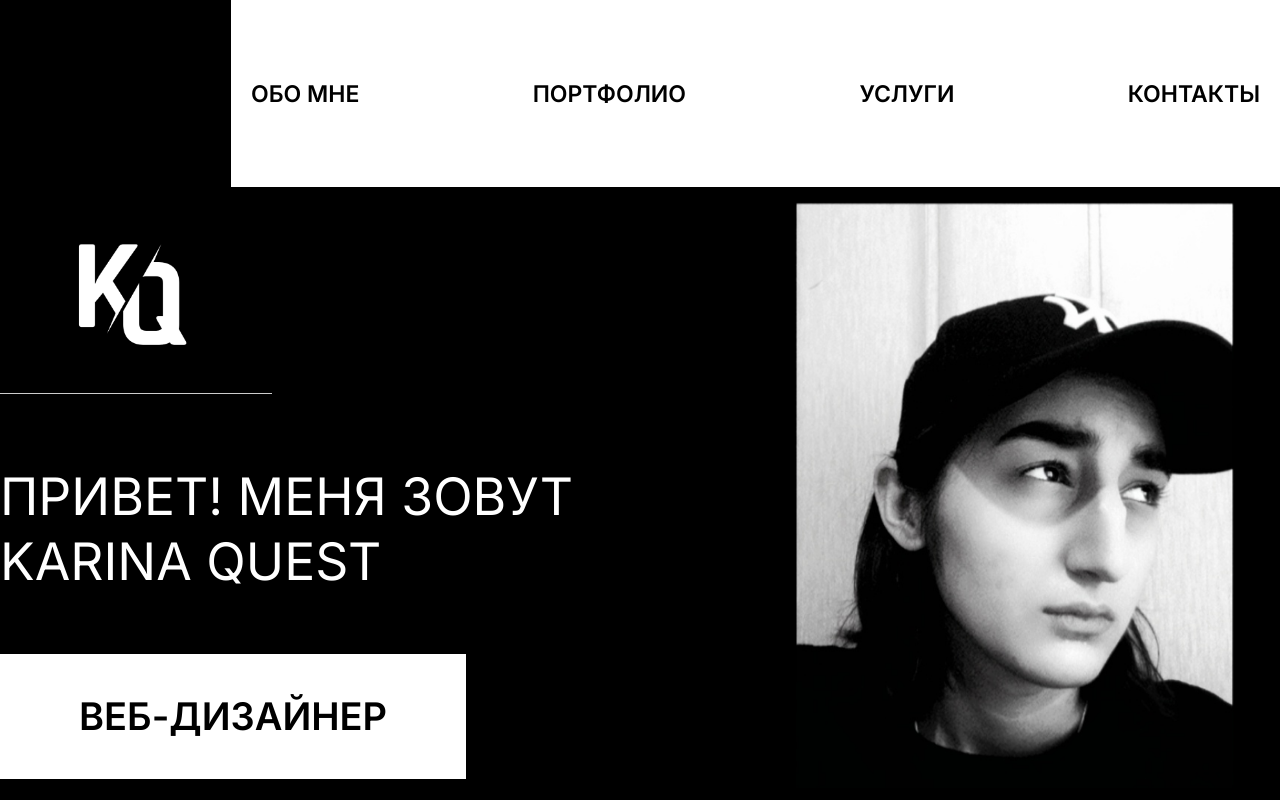
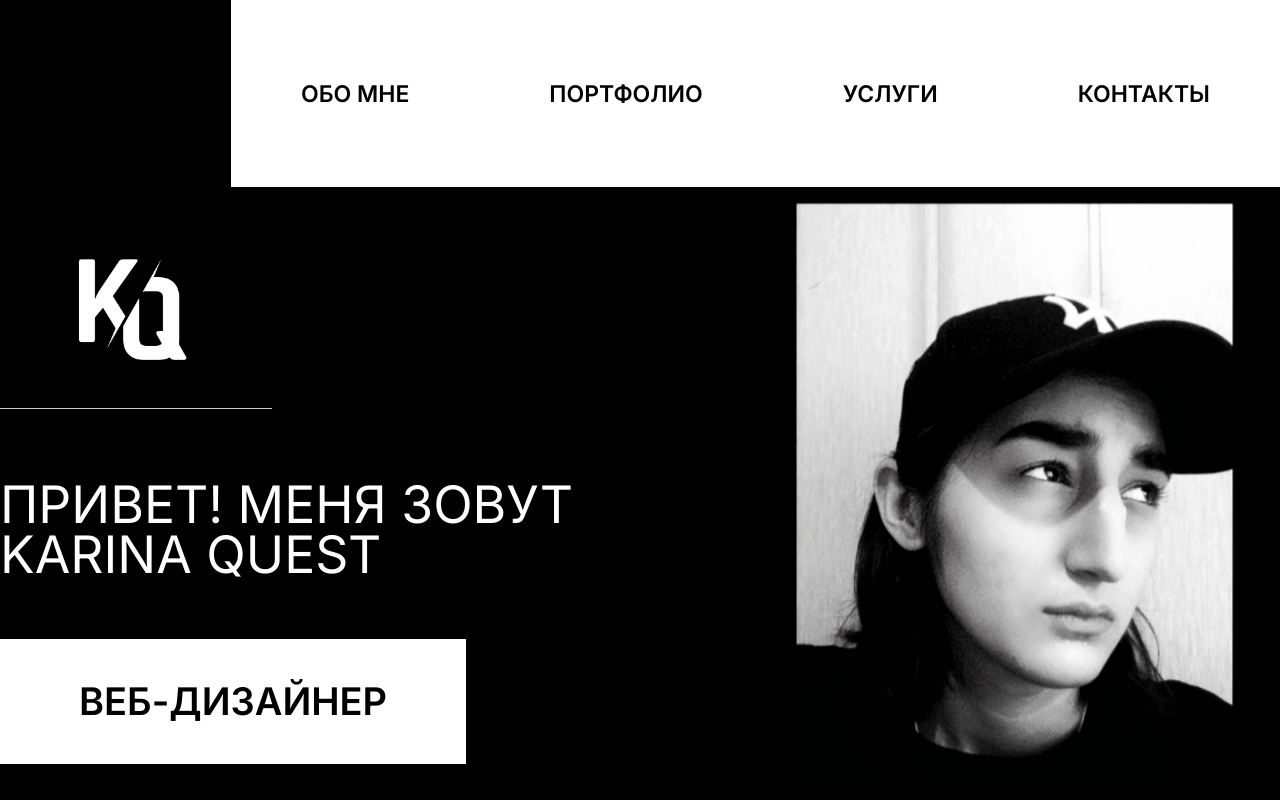
Before and after one commit to Valkiria0000/volunteer, a plain HTML site: page index.html in a window 1280 px wide. Shown: the top 800 px of the page. Drawn offline with Linux system fonts and the light colour scheme; a web font is replaced by a local one.

Commit message:
mark bcg, header

```diff
--- a/index.html
+++ b/index.html
@@ -18,8 +18,8 @@
     <link rel="shortcut icon" href="img/favicon.ico" type="image/x-icon">
   </head>
   <body class="body">
-    <div class="body__wrapper">
-      <header class="header">
+
+      <div class="wrapper-black"><header class="header">
         <ul class="menu">
           <li class="menu__item"><a data-goto=".page-1" href="#" class="menu__link">обо мне</a></li>
           <li class="menu__item">
@@ -34,10 +34,11 @@
           <span class="burger__line"></span>
 
                 </div><!-- /.header__burger burger-->
-      </header>
+      </header></div>
+      <!-- /.wrapper -->
 
       <main class="content">
-        <section class="cover">
+        <div class="wrapper-black"><section class="cover">
           <div class="cover__item">
             <img src="img/logo.png" class="cover__logo" alt="logo" />
             <h1 class="cover__title">привет! меня зовут karina quest</h1>
@@ -48,8 +49,9 @@
             <img class="cover__img" src="img/foto.png" alt="my foto" />
           </div>
           <!-- /.cover__item -->
-        </section>
-        <section id="myself" class="myself page-1">
+        </section></div>
+        <!-- /.wrapper -->
+       <section id="myself" class="myself page-1">
           <div class="myself__item">
             <div class="myself__before"></div>
             <!-- /.myself__before -->
@@ -69,7 +71,7 @@
           </div>
           <!-- /.myself__item -->
         </section>
-        <section  class="portfolio ">
+        <div class="wrapper-black"><section  class="portfolio ">
           <h2 id="portfolio" class="portfolio__title page-2">Портфолио</h2>
           <div class="portfolio__item">
             <img
@@ -149,7 +151,7 @@
             <a href="https://www.behance.net/gallery/140781455/Music-studio" class="portfolio__link">смотреть проект</a>
           </div>
           <!-- /.portfolio__item -->
-        </section>
+        </section></div>
         <section id="services" class="services page-3">
           <h2 class="services__title">Услуги</h2>
           <div class="services__cards">
@@ -197,7 +199,7 @@
           <!-- /.cards -->
         </section>
       </main>
-      <footer id="footer"  class="footer page-4">
+      <div class="wrapper-black"><footer id="footer"  class="footer page-4">
         <h2 class="footer__title">контакты</h2>
         <div class="footer__item">
           <a class="footer__link" href="mailto:karinamair@mail.ru"
@@ -215,9 +217,8 @@
           >
         </div>
         <!-- /.footer__item -->
-      </footer>
-    </div>
-    <!-- /.body__wrapper -->
+      </footer></div>
+
     <script src="scroll.js"></script>
     <script src="burger.js"></script>
   </body>
--- a/style.scss
+++ b/style.scss
@@ -36,6 +36,9 @@ $maxWidthContainer: 1447;
   padding: 0;
   box-sizing: border-box;
 }
+.wrapper-black {
+  background-color: $black;
+}
 
 .body {
   height: 100%;
@@ -43,13 +46,10 @@ $maxWidthContainer: 1447;
   font-style: normal;
   font-weight: 500;
 
-  &__wrapper {
+  .header {
     max-width: 1447px;
-    overflow: hidden;
-  }
-}
-.header {
-  background-color: $black;
+    display: flex;
+    margin-left: auto;
   }
   .burger {
     display: none;
@@ -112,11 +112,11 @@ $maxWidthContainer: 1447;
 
   .menu {
     display: flex;
-  justify-content: space-between;
+    justify-content: space-around;
     align-items: center;
     list-style-type: none;
     background-color: $white;
-  max-width: 1049px;
+    width: 1049px;
     margin-left: auto;
     height: 187px;
     @media (max-width: 760px) {
@@ -166,8 +166,10 @@ $maxWidthContainer: 1447;
   }
 
   .cover {
-  background-color: $black;
+    max-width: 1447px;
+
     display: flex;
+    margin: 0 auto;
     padding-bottom: 200px;
     @media (max-width: 760px) {
       flex-direction: column-reverse;
@@ -194,7 +196,7 @@ $maxWidthContainer: 1447;
 
     &__title {
       font-weight: 400;
-    line-height: 65px;
+      line-height: 50px;
       text-transform: uppercase;
       margin-top: 70px;
       color: $white;
@@ -229,6 +231,8 @@ $maxWidthContainer: 1447;
     }
   }
   .myself {
+    max-width: 1447px;
+    margin: 0 auto;
     height: 100%;
     display: flex;
     position: relative;
@@ -299,7 +303,6 @@ $maxWidthContainer: 1447;
     }
   }
   .portfolio {
-  background-color: $black;
     position: relative;
     padding-bottom: 10px;
     padding-top: 141px;
@@ -368,6 +371,8 @@ $maxWidthContainer: 1447;
 
   .services {
     padding-bottom: 60px;
+    max-width: 1447px;
+    margin: 0 auto;
     &__title {
       margin: 100px 0;
 
@@ -448,7 +453,6 @@ $maxWidthContainer: 1447;
     }
   }
   .footer {
-  background-color: $black;
     display: flex;
     flex-direction: column;
     justify-content: space-between;
@@ -493,7 +497,7 @@ $maxWidthContainer: 1447;
       }
     }
   }
-
+}
 @media (min-width: 855px) {
   $elements: 8;
   @for $i from 0 to $elements {
```
Also changed, not shown: css/style.css, 1 other file. Lines whose indentation alone changed are shown as unchanged.
